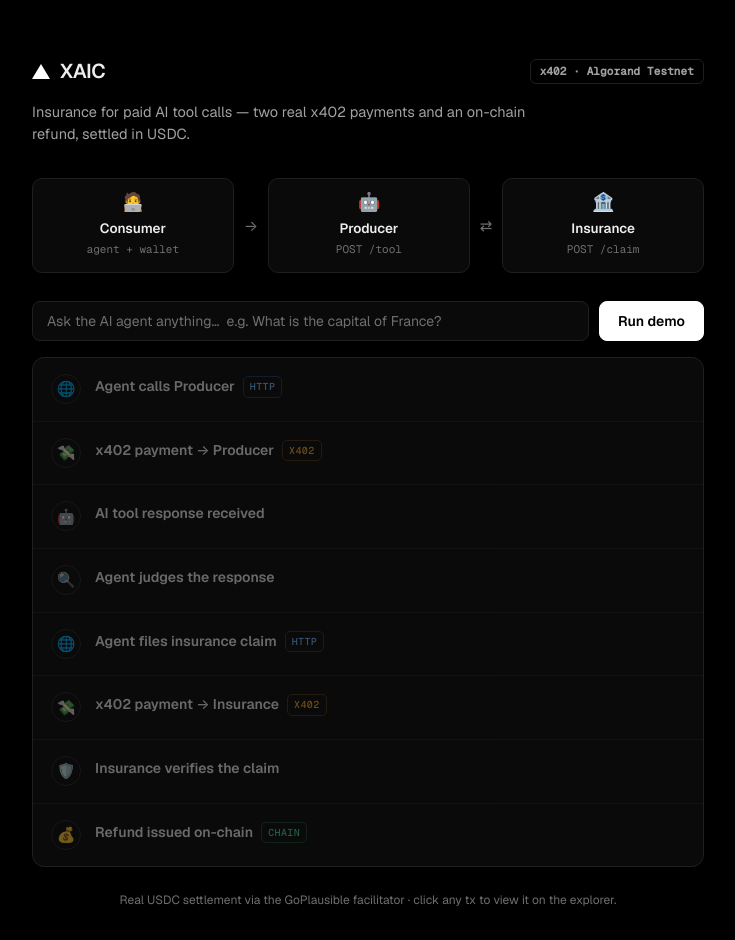
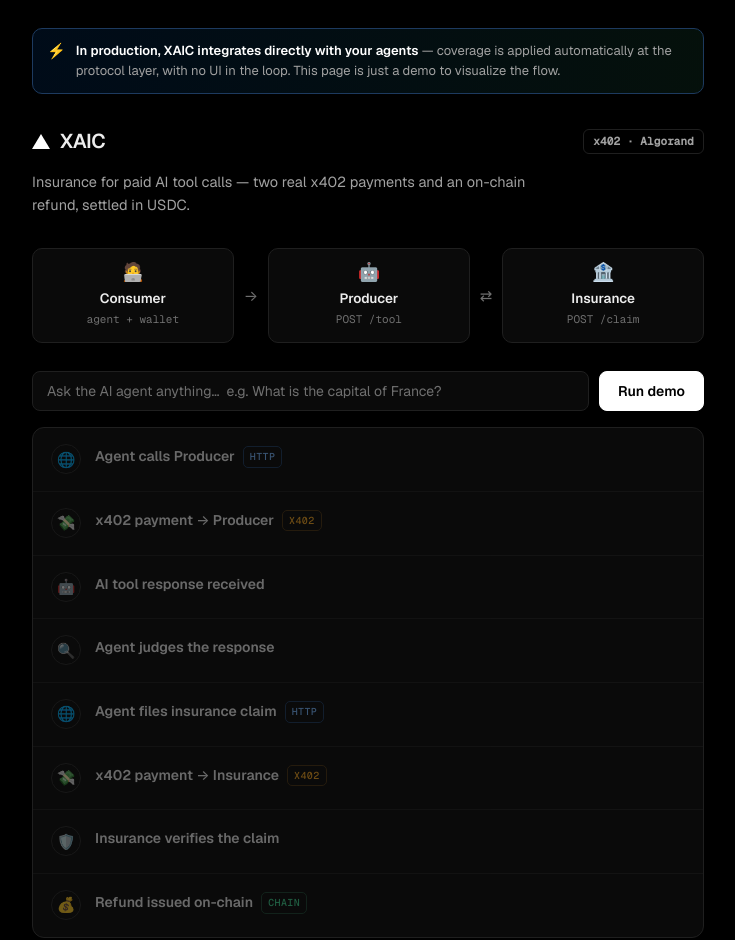
Before and after one commit to OmBhandwaldar/xaic-algorand-x402, a website: page web/public/index.html in a window 1280 px wide. Shown: the top 940 px of the page, without its empty margins (272-1007 px from the left). Drawn offline with nearby package versions, Linux system fonts and the light colour scheme.

Commit message:
XAIC rebrand: business model in README, live demo link, top notice banner

```diff
--- a/web/public/index.html
+++ b/web/public/index.html
@@ -31,7 +31,15 @@
     font-family: var(--sans); font-size: 14px; line-height: 1.55;
     -webkit-font-smoothing: antialiased; min-height: 100vh;
   }
-  .wrap { max-width: 720px; margin: 0 auto; padding: 56px 24px 80px; }
+  .wrap { max-width: 720px; margin: 0 auto; padding: 28px 24px 80px; }
+
+  /* top notice banner */
+  .notice { display: flex; align-items: flex-start; gap: 10px; margin: 0 0 32px;
+    background: linear-gradient(90deg, rgba(0,112,243,.10), rgba(62,207,142,.08));
+    border: 1px solid #1d3a5f; border-radius: 10px; padding: 12px 14px; font-size: 13px; }
+  .notice .nico { font-size: 15px; line-height: 1.3; }
+  .notice b { color: #fff; font-weight: 600; }
+  .notice span { color: var(--muted); }
 
   /* header */
   .brand { display: flex; align-items: center; gap: 10px; font-size: 20px; font-weight: 600; letter-spacing: -.02em; }
@@ -114,8 +122,13 @@
 </head>
 <body>
 <div class="wrap">
+  <div class="notice">
+    <span class="nico">⚡</span>
+    <span><b>In production, XAIC integrates directly with your agents</b> — coverage is applied automatically at the protocol layer, with no UI in the loop. <span>This page is just a demo to visualize the flow.</span></span>
+  </div>
+
   <header>
-    <div class="brand"><span class="mark"></span> XAIC <span class="badge">x402 · Algorand Testnet</span></div>
+    <div class="brand"><span class="mark"></span> XAIC <span class="badge">x402 · Algorand</span></div>
     <p>Insurance for paid AI tool calls — two real x402 payments and an on-chain refund, settled in USDC.</p>
   </header>
 
```
Also changed, not shown: README.md.
